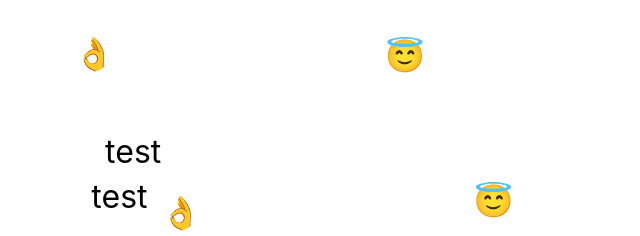
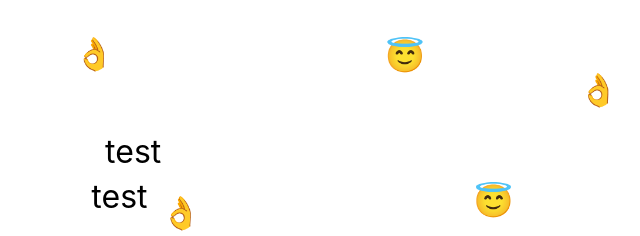
Before and after one commit to Haroenv/floating.js, a website: page index.html in a window 1280 px wide. Shown: the part 564-800 px from the top of the page, 579-1219 px from the left. Drawn offline with Linux system fonts and the light colour scheme.

Commit message:
switch to options object
fixes #10

major change

```diff
--- a/floating.js
+++ b/floating.js
@@ -1,17 +1,19 @@
 /**
  * Float a number of things up on a page (hearts, flowers, 👌 ...)
+ * @param {object}  options  all of the options are in an object
+ * ---
  * @param {string}  content  the character or string to float
  * @param {int}     number   the number of items
  * @param {int}     duration the amount of seconds it takes to float up (default 10s)
  * @param {int}     repeat   the number of times you want the animation to repeat (default: 'infinite')
  * @author Haroen Viaene <hello@haroen.me>
  */
-(function (root, factory) {
+(function(root, factory) {
   'use strict';
 
   if (typeof define === 'function' && define.amd) {
     // AMD. Register as an anonymous module.
-    define([], function () {
+    define([], function() {
       return (root.floating = factory());
     });
   } else if (typeof exports === 'object') {
@@ -23,7 +25,7 @@
     // Browser globals
     root.floating = factory();
   }
-})(this, function () {
+})(this, function() {
   // UMD Definition above, do not remove this line
 
   // To get to know more about the Universal Module Definition
@@ -31,9 +33,12 @@
 
   'use strict';
 
-  var floating = function(content,number,duration,repeat) {
-    duration = duration || 10;
-    repeat = repeat || 'infinite';//@todo: remove from dom after animation
+  var floating = function(options) {
+    options.content = options.content || '👌';
+    options.number = options.number || 1;
+    options.duration = options.duration || 10;
+    options.repeat = options.repeat || 'infinite'; //@todo: remove from dom after animation
+
     var style = document.createElement('style');
     style.id = 'floating-style';
     if (!document.getElementById('floating-style')) {
@@ -66,8 +71,8 @@
 }`;
     var container = document.createElement('div');
     container.classname = 'float-container';
-    for (var i = 0; i < number; i++) {
-      container.innerHTML += `<div style="position: absolute; font-size: 2em; left: 0; bottom: -2em; animation: float ${duration}s ease-in ${repeat}, move  3s ease-in-out infinite; transform: translateX(${Math.random()*100}vw); animation-delay: ${i+ Math.random()}s;">${content}</div>`;
+    for (var i = 0; i < options.number; i++) {
+      container.innerHTML += `<div style="position: absolute; font-size: 2em; left: 0; bottom: -2em; animation: float ${options.duration}s ease-in ${options.repeat}, move  3s ease-in-out infinite; transform: translateX(${Math.random()*100}vw); animation-delay: ${i+Math.random()}s;">${options.content}</div>`;
     }
     document.body.appendChild(container);
   };
--- a/index.html
+++ b/index.html
@@ -31,10 +31,28 @@
   </div>
   <script src="floating.js"></script>
   <script>
-    floating("😇",3,11);
-    floating("👌",5,8);
-    floating("test",3,15);
-    floating("🙋",1,3,1);
+    floating({
+      content: "😇",
+      number: 3,
+      duration: 11
+    });
+    floating({
+      content: "👌",
+      number: 5,
+      duration: 8
+    });
+    floating({
+      content: "test",
+      number: 3,
+      duration: 15
+    });
+    floating({
+      content: "🙋",
+      number: 1,
+      duration: 3,
+      repeat: 1
+    });
+    floating({});
   </script>
 </body>
 
```
Also changed, not shown: README.md.
